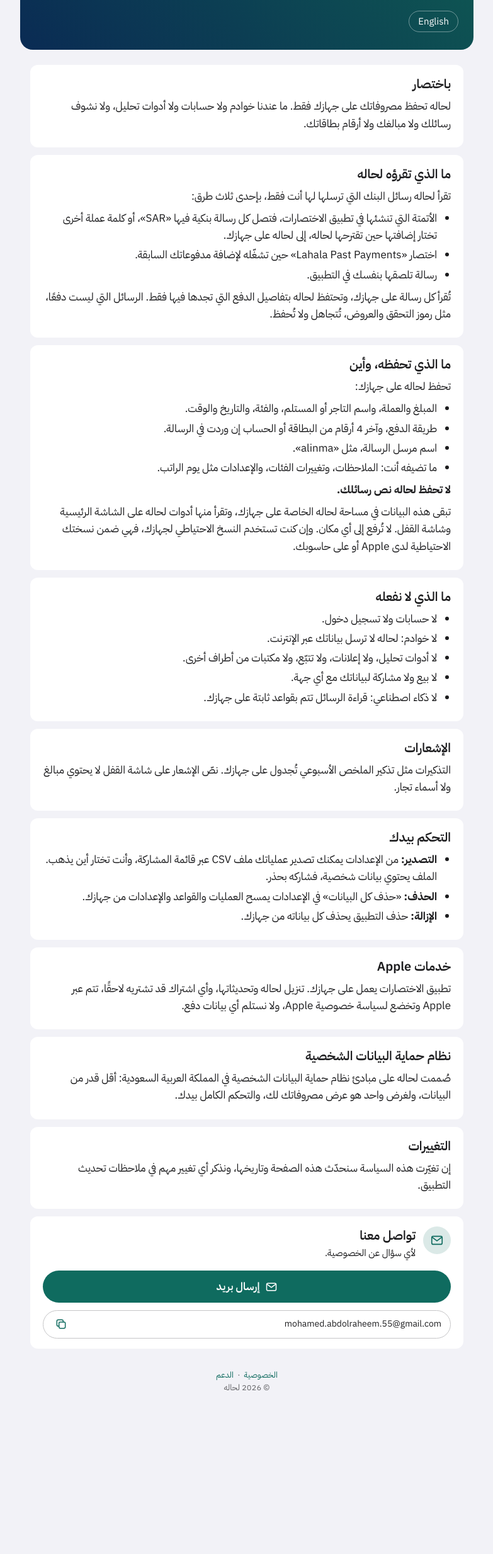
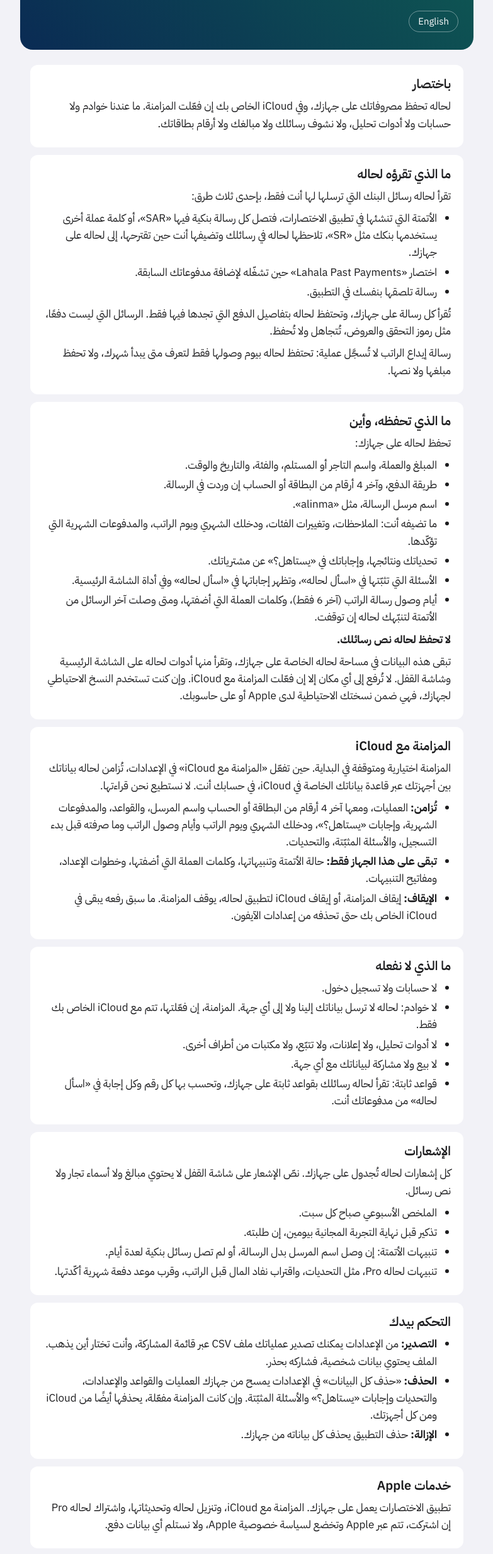
Before and after one commit to MohamedAbdolraheem/lahala, a plain HTML site: page privacy/index.html in a window 1280 px wide. Shown: the part 168-2635 px from the top of the page at 63% size, without its empty margins (248-1031 px from the left). Before the commit the page ends 2430 px from the top, so only its background shows below. Drawn offline with Linux system fonts and the light colour scheme.

Commit message:
Privacy policy covers iCloud sync, income, challenges, Worth it?, Ask Lahala, salary days and new notifications

```diff
--- a/privacy/index.html
+++ b/privacy/index.html
@@ -19,24 +19,25 @@
       <span class="wordmark"><span class="ar">لحاله</span><span class="en">Lahala</span></span>
     </a>
     <h1>سياسة الخصوصية</h1>
-    <p>سارية من 22 أكتوبر 2026</p>
+    <p>سارية من 10 نوفمبر 2026</p>
     <nav class="lang-switch"><a href="en/" lang="en">English</a></nav>
   </header>
 
   <section class="card">
     <h2>باختصار</h2>
-    <p>لحاله تحفظ مصروفاتك على جهازك فقط. ما عندنا خوادم ولا حسابات ولا أدوات تحليل، ولا نشوف رسائلك ولا مبالغك ولا أرقام بطاقاتك.</p>
+    <p>لحاله تحفظ مصروفاتك على جهازك، وفي iCloud الخاص بك إن فعّلت المزامنة. ما عندنا خوادم ولا حسابات ولا أدوات تحليل، ولا نشوف رسائلك ولا مبالغك ولا أرقام بطاقاتك.</p>
   </section>
 
   <section class="card">
     <h2>ما الذي تقرؤه لحاله</h2>
     <p>تقرأ لحاله رسائل البنك التي ترسلها لها أنت فقط، بإحدى ثلاث طرق:</p>
     <ul>
-      <li>الأتمتة التي تنشئها في تطبيق الاختصارات، فتصل كل رسالة بنكية فيها «SAR»، أو كلمة عملة أخرى تختار إضافتها حين تقترحها لحاله، إلى لحاله على جهازك.</li>
+      <li>الأتمتة التي تنشئها في تطبيق الاختصارات، فتصل كل رسالة بنكية فيها «SAR»، أو كلمة عملة أخرى يستخدمها بنكك مثل «SR»، تلاحظها لحاله في رسائلك وتضيفها أنت حين تقترحها، إلى لحاله على جهازك.</li>
       <li>اختصار «<span class="ltr">Lahala Past Payments</span>» حين تشغّله لإضافة مدفوعاتك السابقة.</li>
       <li>رسالة تلصقها بنفسك في التطبيق.</li>
     </ul>
     <p>تُقرأ كل رسالة على جهازك، وتحتفظ لحاله بتفاصيل الدفع التي تجدها فيها فقط. الرسائل التي ليست دفعًا، مثل رموز التحقق والعروض، تُتجاهل ولا تُحفظ.</p>
+    <p>رسالة إيداع الراتب لا تُسجَّل عملية: تحتفظ لحاله بيوم وصولها فقط لتعرف متى يبدأ شهرك، ولا تحفظ مبلغها ولا نصها.</p>
   </section>
 
   <section class="card">
@@ -46,40 +47,59 @@
       <li>المبلغ والعملة، واسم التاجر أو المستلم، والفئة، والتاريخ والوقت.</li>
       <li>طريقة الدفع، وآخر 4 أرقام من البطاقة أو الحساب إن وردت في الرسالة.</li>
       <li>اسم مرسل الرسالة، مثل «alinma».</li>
-      <li>ما تضيفه أنت: الملاحظات، وتغييرات الفئات، والإعدادات مثل يوم الراتب.</li>
+      <li>ما تضيفه أنت: الملاحظات، وتغييرات الفئات، ودخلك الشهري ويوم الراتب، والمدفوعات الشهرية التي تؤكّدها.</li>
+      <li>تحدياتك ونتائجها، وإجاباتك في «يستاهل؟» عن مشترياتك.</li>
+      <li>الأسئلة التي تثبّتها في «اسأل لحاله»، وتظهر إجاباتها في «اسأل لحاله» وفي أداة الشاشة الرئيسية.</li>
+      <li>أيام وصول رسالة الراتب (آخر 6 فقط)، وكلمات العملة التي أضفتها، ومتى وصلت آخر الرسائل من الأتمتة لتنبّهك لحاله إن توقفت.</li>
     </ul>
     <p><strong>لا تحفظ لحاله نص رسائلك.</strong></p>
-    <p>تبقى هذه البيانات في مساحة لحاله الخاصة على جهازك، وتقرأ منها أدوات لحاله على الشاشة الرئيسية وشاشة القفل. لا تُرفع إلى أي مكان. وإن كنت تستخدم النسخ الاحتياطي لجهازك، فهي ضمن نسختك الاحتياطية لدى Apple أو على حاسوبك.</p>
+    <p>تبقى هذه البيانات في مساحة لحاله الخاصة على جهازك، وتقرأ منها أدوات لحاله على الشاشة الرئيسية وشاشة القفل. لا تُرفع إلى أي مكان إلا إن فعّلت المزامنة مع iCloud. وإن كنت تستخدم النسخ الاحتياطي لجهازك، فهي ضمن نسختك الاحتياطية لدى Apple أو على حاسوبك.</p>
+  </section>
+
+  <section class="card">
+    <h2>المزامنة مع iCloud</h2>
+    <p>المزامنة اختيارية ومتوقفة في البداية. حين تفعّل «المزامنة مع iCloud» في الإعدادات، تُزامن لحاله بياناتك بين أجهزتك عبر قاعدة بياناتك الخاصة في iCloud، في حسابك أنت. لا نستطيع نحن قراءتها.</p>
+    <ul>
+      <li><strong>تُزامن:</strong> العمليات، ومعها آخر 4 أرقام من البطاقة أو الحساب واسم المرسل، والقواعد، والمدفوعات الشهرية، وإجابات «يستاهل؟»، ودخلك الشهري ويوم الراتب وأيام وصول الراتب وما صرفته قبل بدء التسجيل، والأسئلة المثبّتة، والتحديات.</li>
+      <li><strong>تبقى على هذا الجهاز فقط:</strong> حالة الأتمتة وتنبيهاتها، وكلمات العملة التي أضفتها، وخطوات الإعداد، ومفاتيح التنبيهات.</li>
+      <li><strong>الإيقاف:</strong> إيقاف المزامنة، أو إيقاف iCloud لتطبيق لحاله، يوقف المزامنة. ما سبق رفعه يبقى في iCloud الخاص بك حتى تحذفه من إعدادات الآيفون.</li>
+    </ul>
   </section>
 
   <section class="card">
     <h2>ما الذي لا نفعله</h2>
     <ul>
       <li>لا حسابات ولا تسجيل دخول.</li>
-      <li>لا خوادم: لحاله لا ترسل بياناتك عبر الإنترنت.</li>
+      <li>لا خوادم: لحاله لا ترسل بياناتك إلينا ولا إلى أي جهة. المزامنة، إن فعّلتها، تتم مع iCloud الخاص بك فقط.</li>
       <li>لا أدوات تحليل، ولا إعلانات، ولا تتبّع، ولا مكتبات من أطراف أخرى.</li>
       <li>لا بيع ولا مشاركة لبياناتك مع أي جهة.</li>
-      <li>لا ذكاء اصطناعي: قراءة الرسائل تتم بقواعد ثابتة على جهازك.</li>
+      <li>قواعد ثابتة: تقرأ لحاله رسائلك بقواعد ثابتة على جهازك، وتحسب بها كل رقم وكل إجابة في «اسأل لحاله» من مدفوعاتك أنت.</li>
     </ul>
   </section>
 
   <section class="card">
     <h2>الإشعارات</h2>
-    <p>التذكيرات مثل تذكير الملخص الأسبوعي تُجدول على جهازك. نصّ الإشعار على شاشة القفل لا يحتوي مبالغ ولا أسماء تجار.</p>
+    <p>كل إشعارات لحاله تُجدول على جهازك. نصّ الإشعار على شاشة القفل لا يحتوي مبالغ ولا أسماء تجار ولا نص رسائل.</p>
+    <ul>
+      <li>الملخص الأسبوعي صباح كل سبت.</li>
+      <li>تذكير قبل نهاية التجربة المجانية بيومين، إن طلبته.</li>
+      <li>تنبيهات الأتمتة: إن وصل اسم المرسل بدل الرسالة، أو لم تصل رسائل بنكية لعدة أيام.</li>
+      <li>تنبيهات لحاله Pro، مثل التحديات، واقتراب نفاد المال قبل الراتب، وقرب موعد دفعة شهرية أكّدتها.</li>
+    </ul>
   </section>
 
   <section class="card">
     <h2>التحكم بيدك</h2>
     <ul>
       <li><strong>التصدير:</strong> من الإعدادات يمكنك تصدير عملياتك ملف CSV عبر قائمة المشاركة، وأنت تختار أين يذهب. الملف يحتوي بيانات شخصية، فشاركه بحذر.</li>
-      <li><strong>الحذف:</strong> «حذف كل البيانات» في الإعدادات يمسح العمليات والقواعد والإعدادات من جهازك.</li>
+      <li><strong>الحذف:</strong> «حذف كل البيانات» في الإعدادات يمسح من جهازك العمليات والقواعد والإعدادات، والتحديات وإجابات «يستاهل؟» والأسئلة المثبّتة. وإن كانت المزامنة مفعّلة، يحذفها أيضًا من iCloud ومن كل أجهزتك.</li>
       <li><strong>الإزالة:</strong> حذف التطبيق يحذف كل بياناته من جهازك.</li>
     </ul>
   </section>
 
   <section class="card">
     <h2>خدمات Apple</h2>
-    <p>تطبيق الاختصارات يعمل على جهازك. تنزيل لحاله وتحديثاتها، وأي اشتراك قد تشتريه لاحقًا، تتم عبر Apple وتخضع لسياسة خصوصية Apple، ولا نستلم أي بيانات دفع.</p>
+    <p>تطبيق الاختصارات يعمل على جهازك. المزامنة مع iCloud، وتنزيل لحاله وتحديثاتها، واشتراك لحاله Pro إن اشتركت، تتم عبر Apple وتخضع لسياسة خصوصية Apple، ولا نستلم أي بيانات دفع.</p>
   </section>
 
   <section class="card">
```
Also changed, not shown: privacy/en/index.html (+30 -10 lines).
